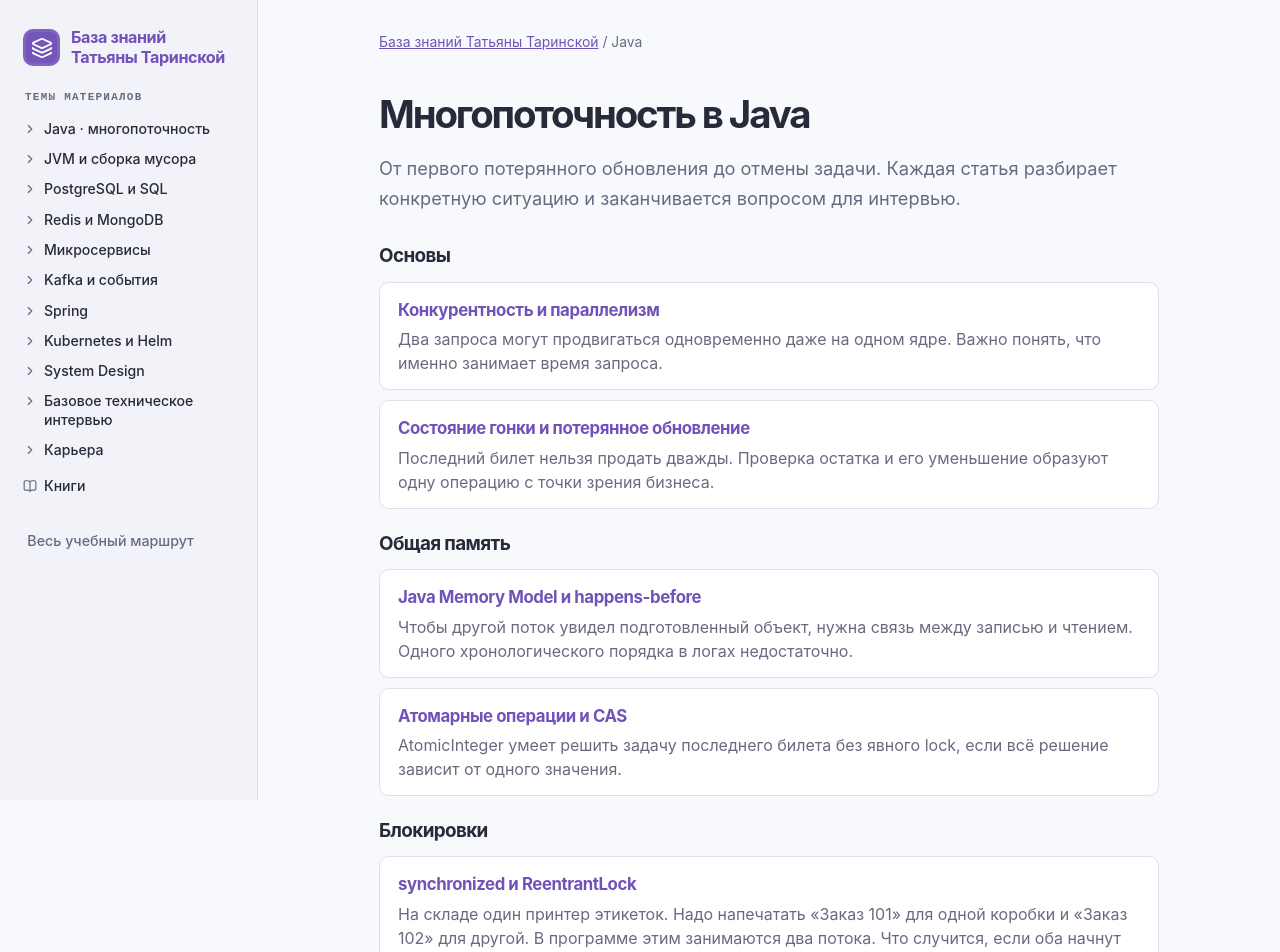
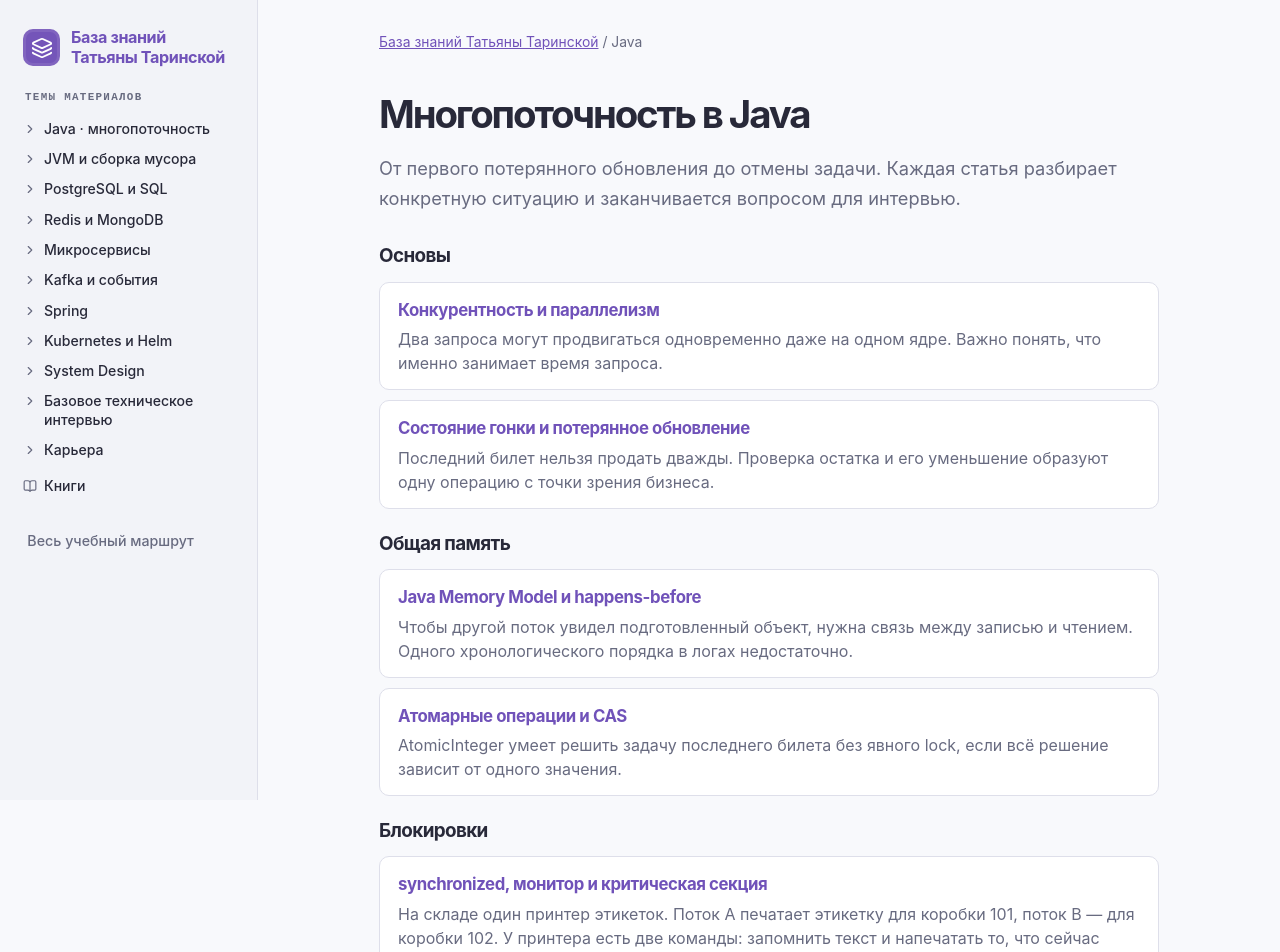
Before and after one commit to tantarin/engineering-knowledge-hub, a Next.js app: page /concurrency in a window 1280 px wide. Shown: the top 952 px of the page. Built offline with nearby package versions, Linux system fonts and the light colour scheme.

Commit message:
Разделить гонку и монитор принтера и возможности ReentrantLock на два урока

```diff
--- a/src/articles/concurrency.ts
+++ b/src/articles/concurrency.ts
@@ -9,7 +9,10 @@ export interface Article {
   lead: string;
   introduction?: { heading: string; before: string; code: string; after: string; illustration?: Illustration; followUp?: { heading: string; text: string; code: string; explanation: string }; nextHeading: string };
   beforeExample?: { heading: string; text: string };
-  walkthrough?: { heading: string; text: string; illustration?: Illustration }[];
+  walkthrough?: { heading: string; text: string; illustration?: Illustration; code?: string; scenarios?: boolean }[];
+  previousLesson?: { slug: string; title: string };
+  comparison?: { feature: string; monitor: string; lock: string }[];
+  englishAnswer?: string;
   extraQuestions?: { question: string; answer: string }[];
   scenario: string;
   code: string;
@@ -86,14 +89,21 @@ export const articles: Article[] = [
     source: concurrent + "atomic/AtomicInteger.html",
   },
   {
-    slug: "reentrant-lock",
+    slug: "synchronized-monitor",
     group: "Блокировки",
-    title: "synchronized и ReentrantLock",
-    lead: "На складе один принтер этикеток. Надо напечатать «Заказ 101» для одной коробки и «Заказ 102» для другой. В программе этим занимаются два потока. Что случится, если оба начнут пользоваться принтером одновременно?",
+    title: "synchronized, монитор и критическая секция",
+    lead: "На складе один принтер этикеток. Поток A печатает этикетку для коробки 101, поток B — для коробки 102. У принтера есть две команды: запомнить текст и напечатать то, что сейчас записано. Как на коробке 101 может оказаться номер 102?",
     introduction: {
-      heading: "1. Почему две команды принтеру нужно выполнить вместе?",
-      before: "Допустим, у принтера две команды. setText запоминает текст следующей этикетки, а print печатает то, что сейчас записано. Поток A задаёт «Заказ 101». До того как A вызовет print(), поток B успевает задать «Заказ 102». Теперь A нажимает «печать» и получает этикетку 102 для коробки 101. Чтобы этого избежать, дадим одному потоку закончить обе команды, прежде чем другой сможет изменить текст.",
-      code: `private final Object printerGuard = new Object();
+      heading: "1. Что случится между двумя строками?",
+      before: "Так выглядит задача потока A. Поток B выполняет эти же строки с текстом «Заказ 102». У обоих одна ссылка printer.",
+      code: `printer.setText("Заказ 101");
+printer.print();`,
+      after: "A записал текст «Заказ 101». До того как он успел вызвать print(), B записал «Заказ 102». Теперь A вызывает print(). Принтер читает текущий текст и выдаёт этикетку 102 для коробки 101. Если бы A успел выполнить обе строки подряд, номер был бы правильным. Такую зависимость результата от порядка действий потоков называют состоянием гонки (race condition).",
+      illustration: { file: "printer-race.svg", alt: "Шаг 1: A задаёт текст 101. Шаг 2: B заменяет его на 102. Шаг 3: A печатает текущий текст 102 для коробки 101." },
+      nextHeading: "2. Какое действие должно быть неделимым?",
+    },
+    scenario: "Представь правило: кто начал задавать текст, тот первым и печатает. Второй поток ждёт перед первой строкой, пока первый не закончит вторую. Эти две строки вместе образуют критическую секцию — участок, где потоки по очереди работают с общим состоянием. В Java это правило можно записать через synchronized.",
+    code: `private final Object printerGuard = new Object();
 
 void printLabel(String text) {
     synchronized (printerGuard) {
@@ -101,19 +111,37 @@ void printLabel(String text) {
         printer.print();
     }
 }`,
-      after: "Поток A входит в synchronized, задаёт текст «Заказ 101» и печатает этикетку. Пока он внутри, поток B ждёт на строке synchronized. После выхода A поток B может войти, задать «Заказ 102» и напечатать свою этикетку. Объект printerGuard здесь общий для обоих потоков. У него есть монитор — встроенная блокировка Java. JVM сама освобождает его при выходе из блока, в том числе при исключении.",
-      illustration: { file: "index-monitor.svg", alt: "A печатает этикетку 101 от 0 до 80 мс. B приходит на 10-й мс, ждёт освобождения того же монитора до 80-й мс и только потом печатает этикетку 102." },
-      nextHeading: "2. А если второй запрос может ждать только 50 мс?",
-    },
-    scenario: "Теперь допустим, что складская программа должна быстро показать «принтер занят», если не удалось начать печать за 50 мс. У входа в synchronized задать тайм-аут нельзя. Заменим его на ReentrantLock. Как и раньше, для одного принтера оба потока используют одну общую блокировку.",
+    analysis: "У объекта printerGuard есть монитор — встроенный механизм Java, который допускает в защищённый блок одного владельца за раз. Когда A внутри, B ждёт у входа в synchronized. A печатает 101 и выходит. JVM освобождает монитор, и B может войти и напечатать 102. Если внутри произойдёт исключение, JVM тоже освободит монитор.",
+    walkthrough: [{
+      heading: "3. Почему нужен один общий printerGuard?",
+      text: "Потоки договариваются через конкретный объект. Если создавать новый Object при каждом вызове, у A и B окажутся разные мониторы и оба смогут войти. Поэтому printerGuard хранится в поле общего экземпляра. Все пути, где код меняет текст или запускает печать на этом принтере, должны соблюдать тот же протокол.",
+      illustration: { file: "index-monitor.svg", alt: "С 0 до 80 мс A работает с принтером. B приходит в 10 мс, ждёт до выхода A и затем выполняет обе команды для заказа 102." },
+    }, {
+      heading: "4. Что именно гарантирует этот код?",
+      text: "Наши потоки отправляют команды по очереди. Физическая печать зависит от устройства. Например, драйвер может поставить задание в очередь и вернуть управление сразу. Для нашего примера предполагаем, что в момент вызова print() принтер фиксирует текущий текст. Когда этикетка выйдет и как узнать об ошибке устройства, определяет контракт принтера.",
+    }],
+    question: "Достаточно ли сделать setText() и print() по отдельности synchronized на одном объекте?",
+    answer: "Нет. После выхода из setText() монитор уже свободен. B может поменять текст до того, как A войдёт в print(). Нужен один захват на обе команды.",
+    extraQuestions: [
+      { question: "Получит ли монитор тот, кто раньше начал ждать?", answer: "synchronized обеспечивает взаимное исключение. Порядок входа ожидающих потоков не гарантируется." },
+      { question: "Что изменится, если задания приходят из двух JVM?", answer: "У каждого процесса свой объект printerGuard. Чтобы задания из двух процессов не перемешивались, нужен общий для них способ отправки, например сервис печати, принимающий текст этикетки целиком одним заданием." },
+    ],
+    source: jls,
+  },
+  {
+    slug: "reentrant-lock",
+    group: "Блокировки",
+    title: "ReentrantLock: что меняется по сравнению с synchronized",
+    lead: "Поток A печатает этикетку 101. Потоку B нужен тот же принтер для заказа 102, но складская программа просит: если за 50 мс начать не удалось, сообщи «принтер занят». Как ограничить ожидание?",
+    previousLesson: { slug: "synchronized-monitor", title: "Почему установку текста и печать защищают вместе" },
+    beforeExample: { heading: "1. Как задать предел ожидания?", text: "У synchronized нельзя указать тайм-аут входа. Заменим монитор на один общий для обоих потоков объект ReentrantLock. Вызов tryLock(50, TimeUnit.MILLISECONDS) сначала пробует захватить блокировку сразу. Если она занята, поток готов подождать её освобождения до 50 мс." },
+    scenario: "Договоримся, что printLabel возвращает false, если отправить задание не удалось из-за занятости принтера. Тогда вызывающий код сможет предложить повторить попытку.",
     code: `private final ReentrantLock lock = new ReentrantLock();
 
 boolean printLabel(String text) throws InterruptedException {
-    boolean acquired = lock.tryLock(50, TimeUnit.MILLISECONDS);
-    if (!acquired) {
+    if (!lock.tryLock(50, TimeUnit.MILLISECONDS)) {
         return false;
     }
-
     try {
         printer.setText(text);
         printer.print();
@@ -122,29 +150,39 @@ boolean printLabel(String text) throws InterruptedException {
         lock.unlock();
     }
 }`,
-    analysis: "Если принтер свободен, tryLock сразу вернёт true и поток сможет отправить обе команды. Если другой поток держит блокировку, tryLock подождёт до 50 мс. Получили false — выходим без печати. Здесь важно различать два результата: true от tryLock означает «можно начинать», а true от printLabel означает «обе команды принтеру выполнены».",
+    analysis: "Только поток, который получил true от tryLock, входит в try и отправляет команды. Если tryLock вернул false, поток выходит сразу. Он ничего не захватил, поэтому освобождать блокировку ему не требуется.",
     walkthrough: [
-      {
-        heading: "3. Какие именно 50 мс мы отсчитываем?",
-        text: "Начнём отсчёт с момента, когда B вызвал tryLock. В первом сценарии A держит блокировку все 50 мс. B получает false и уходит. Во втором A отпускает её через 30 мс, B входит и тратит ещё 100 мс на печать. В таком примере printLabel() успешно вернёт true через 130 мс. Таймер ограничивал ожидание входа и закончился в момент захвата. На схеме для простоты опущены задержки планирования потоков.",
-        illustration: { file: "index-lock-timeout.svg", alt: "Два исхода для B. В первом B ждёт с 0 до 50 мс и получает false. Во втором ждёт с 0 до 30 мс, печатает этикетку с 30 до 130 мс и возвращает true." },
-      },
-      {
-        heading: "4. Кто освободит блокировку при ошибке?",
-        text: "После успешного tryLock за освобождение отвечает владелец. Поэтому unlock() стоит в finally. Java выполнит его и перед возвратом true, и если при печати возникнет исключение. В этом случае исключение уйдёт вызывающему коду. Если текст уже задан, освобождение блокировки само по себе его не меняет.",
-      },
-      {
-        heading: "5. Может ли владелец войти ещё раз?",
-        text: "Допустим, printLabel() уже держит lock и вызывает другой метод, который захватывает тот же lock. Поток узнаётся как текущий владелец и сразу входит ещё раз. Это повторный вход (reentrancy). После двух успешных захватов нужны два unlock(): первый завершит внутренний захват, второй освободит блокировку для других потоков. Монитор synchronized тоже допускает повторный вход и сам учитывает выходы из вложенных блоков.",
-      },
-      {
-        heading: "6. Когда пригодятся другие возможности ReentrantLock?",
-        text: "Если запрос отменили и ожидающему потоку послали interrupt, наш tryLock с тайм-аутом может завершиться через InterruptedException. Для прерываемого ожидания без тайм-аута есть lockInterruptibly(). Если потоки ждут разных событий, одна блокировка позволяет создать несколько условий через newCondition(), например «появились данные» и «освободилось место». А если важен порядок доступа, new ReentrantLock(true) при конкуренции отдаёт предпочтение дольше ожидающим. Эту настройку называют fairness. Время на процессоре по-прежнему распределяет планировщик. Вызов tryLock() без аргументов может взять свободную блокировку, даже когда у справедливой блокировки уже есть очередь.",
-      },
+      { heading: "2. Успеет ли весь вызов за 50 мс?", text: "Начнём отсчёт, когда B вызвал tryLock. На схеме показаны два возможных исхода. Время условное, без задержек планировщика. Выбери сценарий и проследи, когда вернутся tryLock и printLabel.", scenarios: true, illustration: { file: "index-lock-timeout.svg", alt: "При тайм-ауте B завершает вызов без печати. При захвате через 30 мс B ещё 100 мс выполняет команды принтеру." } },
+      { heading: "3. Зачем unlock() стоит в finally?", text: "Представь, что printer.print() выбросил исключение. Обычная следующая строка уже не выполнится. Блок finally выполнится и при исключении, и перед возвратом true. Поэтому другие потоки смогут получить блокировку. Уже отправленные устройству команды при этом не отменяются. Чтобы ограничить время всей операции или отменить задание печати, нужна поддержка соответствующих операций самим клиентом принтера." },
+      { heading: "4. Почему блокировка называется reentrant?", text: "Поток уже держит lock и внутри защищённого участка снова захватывает тот же объект. Это повторный вход. Блокировка помнит владельца и число захватов: после первого unlock() у потока остаётся один захват, после второго принтер становится доступен другим. На практике второй захват может быть внутри вызванного метода. Монитор synchronized тоже поддерживает повторный вход.", code: `lock.lock();                 // Число захватов: 1
+try {
+    lock.lock();             // Тот же поток: 2
+    try {
+        printer.print();
+    } finally {
+        lock.unlock();       // Остался 1 захват
+    }
+} finally {
+    lock.unlock();           // 0: может войти другой поток
+}` },
+      { heading: "5. Когда пригодятся остальные возможности?", text: "Если ожидающую задачу могут отменить, lockInterruptibly() позволяет закончить ожидание по interrupt через InterruptedException. Наш tryLock с тайм-аутом тоже допускает прерывание. Если потоки ждут разных событий под одной блокировкой, для каждого события можно создать отдельное условие Condition через newCondition(). Режим new ReentrantLock(true) при конкуренции отдаёт предпочтение дольше ожидающим потокам. Этот режим называют fairness. Когда поток получит процессор, решает планировщик. Обычный tryLock() без аргументов может захватить свободную блокировку вне очереди." },
     ],
-    question: "B ждал блокировку 45 мс, получил её и напечатал этикетку за 90 мс. Что вернёт printLabel() и сколько займёт вызов?",
-    answer: "При успешной печати вернётся true. В нашей модели прошло 135 мс. B уложился в отведённые 50 мс на вход, а для самой печати отдельного ограничения в коде нет.",
-    extraQuestions: [{ question: "Нужно ли вызывать unlock(), если tryLock вернул false?", answer: "Нет. Поток не захватил блокировку. Если он попробует освободить чужой ReentrantLock, Java выбросит IllegalMonitorStateException." }],
+    comparison: [
+      {feature: "Взаимное исключение", monitor: "Да", lock: "Да"},
+      {feature: "Освобождение при выходе", monitor: "Автоматически", lock: "Явный unlock() в finally"},
+      {feature: "Повторный вход владельца", monitor: "Да", lock: "Да"},
+      {feature: "Тайм-аут захвата", monitor: "Нет", lock: "tryLock(time, unit)"},
+      {feature: "Прерываемый вход", monitor: "Нет", lock: "lockInterruptibly()"},
+      {feature: "Настраиваемая fairness", monitor: "Нет", lock: "new ReentrantLock(true)"},
+      {feature: "Условия ожидания", monitor: "Один набор ожидающих на монитор", lock: "Несколько объектов Condition"},
+    ],
+    question: "Что случится, если забыть unlock() после успешного захвата?",
+    answer: "Выход из метода сам по себе не освободит ReentrantLock. Пока блокировка удерживается, остальные потоки не смогут войти. Их попытки с тайм-аутом могут вернуть false.",
+    extraQuestions: [
+      {question: "Можно ли отменить ожидание входа в synchronized вызовом interrupt()?", answer: "Во время ожидания входа в synchronized поток останется ждать, а его флаг прерывания будет установлен. Для прерываемого захвата используют lockInterruptibly(). Вызов Object.wait() внутри монитора — другая операция со своими правилами прерывания."},
+      {question: "Через 30 мс поток вошёл и 100 мс отправлял задание. Нарушен ли тайм-аут 50 мс?", answer: "Нет. Захват занял 30 мс. Весь метод занял около 130 мс. Когда напечатается физическая этикетка, зависит от принтера."},
+    ],
+    englishAnswer: "Both provide mutual exclusion and support reentrancy. For a simple critical section, I usually choose synchronized because the JVM releases the monitor when execution leaves the block. I use ReentrantLock when I need a timeout, interruptible acquisition, configurable fairness, or multiple condition variables. After acquiring the lock, I release it in a finally block.",
     source: concurrent + "locks/ReentrantLock.html",
     ticket: "reentrant-lock",
   },
```
Also changed, not shown: app/concurrency/[slug]/page.tsx (+13 -0 lines), src/articles/LockExamples.tsx (added, +33 -0 lines), public/illustrations/printer-race.svg (added).
